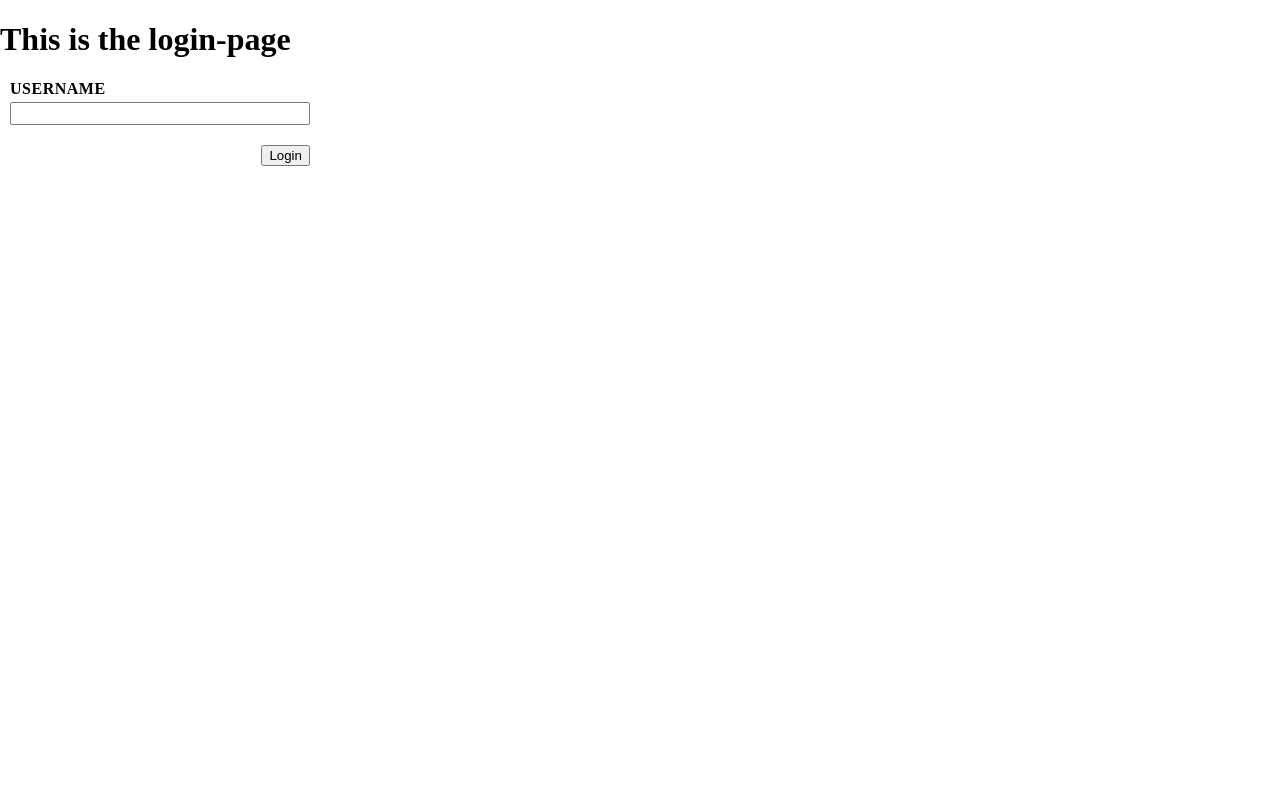
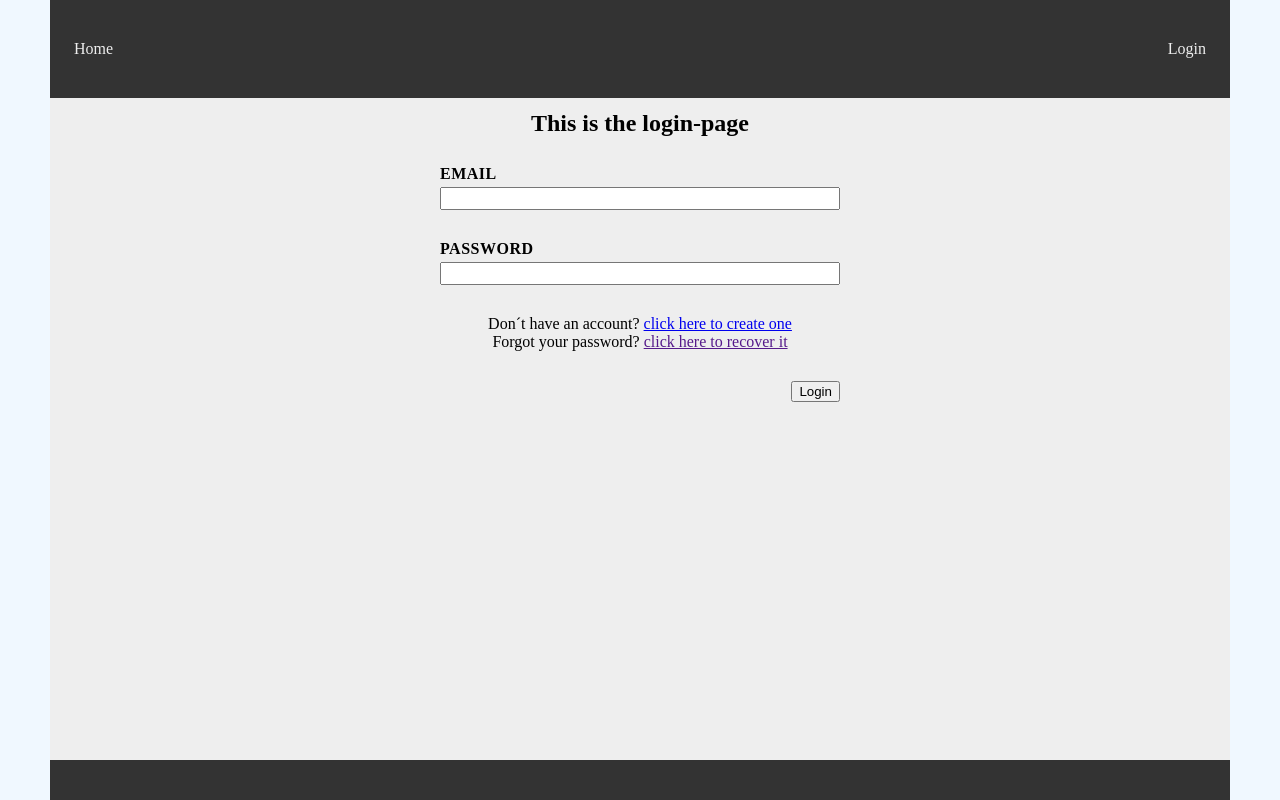
Before and after one commit to freddan88/simple-php-oop-mvc-app, a PHP site: page /login in a window 1280 px wide. Run offline with PHP 8.4, Linux system fonts and the light colour scheme.

Commit message:
Implemented forms and formData + fetch in javascript

```diff
--- a/code/assets/main.css
+++ b/code/assets/main.css
@@ -3,5 +3,70 @@
 }
 
 body {
+  height: 100vh;
+  margin: 0 auto;
+  padding: 0 10px;
+  max-width: 1200px;
+  background-color: aliceblue;
+  display: flex;
+  flex-direction: column;
+}
+
+h1,
+h2,
+h3,
+h4,
+h5,
+h6 {
   margin: 0;
+  padding: 0.5em 0;
 }
+
+.main-header {
+  background-color: #333;
+}
+
+.main-header__navigation {
+  padding: 40px 20px;
+  display: flex;
+  align-items: center;
+  justify-content: space-between;
+}
+
+.main-header__navigation {
+  display: flex;
+  align-items: center;
+  justify-content: space-between;
+}
+
+.main-header__navigation ul {
+  margin: 0;
+  padding: 0;
+  list-style: none;
+}
+
+.main-header__navigation a {
+  text-decoration: none;
+  padding: 0.25em;
+  color: #eee;
+}
+
+.main-header__navigation a:hover {
+  text-decoration: none;
+  color: hsl(232, 71%, 60%);
+}
+
+.main-content {
+  background-color: #eee;
+  padding: 0 5px;
+  flex: 1;
+}
+
+.main-footer {
+  background-color: #333;
+  padding: 20px;
+}
+
+.section h1 {
+  text-align: center;
+}
--- a/code/assets/main.js
+++ b/code/assets/main.js
@@ -0,0 +1,23 @@
+const handleApiResponse = (data) => {
+  console.log(data);
+};
+
+const submitFormData = (event, apiEndpoint) => {
+  event.preventDefault();
+
+  const form = event.target;
+  const formData = new FormData(form);
+  // console.table([...formData]);
+
+  fetch(apiEndpoint, {
+    method: "POST",
+    body: formData,
+  })
+    .then((response) => response.json())
+    .then((data) => handleApiResponse(data))
+    .catch((error) => {
+      console.error(error);
+      handleApiResponse(error);
+      console.error(error.message);
+    });
+};
--- /dev/null
+++ b/code/assets/styles/form.css
@@ -0,0 +1,32 @@
+.form {
+  display: flex;
+  margin: 0 auto;
+  max-width: 400px;
+  flex-direction: column;
+}
+
+.form > * {
+  margin-bottom: 30px;
+}
+
+.form__group > label {
+  text-transform: uppercase;
+  letter-spacing: 0.5px;
+  font-weight: 600;
+}
+
+.form__group > input {
+  margin-top: 4px;
+  padding: 2px;
+  width: 100%;
+}
+
+.form__group > p {
+  text-align: center;
+  margin: 0;
+}
+
+.form__submit-button {
+  align-self: flex-end;
+  cursor: pointer;
+}
--- a/code/assets/styles/login.css
+++ /dev/null
@@ -1,28 +0,0 @@
-.form {
-  max-width: 300px;
-  margin: 0 10px;
-}
-
-.form__group {
-  display: flex;
-  flex-direction: column;
-  margin-bottom: 20px;
-}
-
-.form__group > label {
-  align-self: flex-start;
-  text-transform: uppercase;
-  letter-spacing: 0.5px;
-  font-weight: 600;
-}
-
-.form__group > input {
-  margin-top: 4px;
-  padding: 2px;
-}
-
-.form > button {
-  cursor: pointer;
-  display: block;
-  float: right;
-}
--- a/code/controllers/PageController.php
+++ b/code/controllers/PageController.php
@@ -29,7 +29,7 @@ class PageController {
             'metaDescription' => 'This is the login-page',
             'metaKeywords' => 'Login, Page',
             'metaAuthor' => 'Fredrik Leemann',
-            'pageStyleSheetFileNames' => ['login'],
+            'pageStyleSheetFileNames' => ['form'],
             'pageHeading' => 'This is the login-page',
             'pageMessage' => empty($_GET['message']) ? '' : urldecode($_GET['message']),
         ];
@@ -44,7 +44,8 @@ class PageController {
             'metaDescription' => 'This is the signup-page',
             'metaKeywords' => 'Signup, Page',
             'metaAuthor' => 'Fredrik Leemann',
-            'pageStyleSheetFileNames' => ['signup'],
+            'pageJavascriptFileNames' => ['signup'],
+            'pageStyleSheetFileNames' => ['form'],
             'pageHeading' => 'This is the signup-page',
         ];
         //session_destroy();
--- a/code/index.php
+++ b/code/index.php
@@ -20,6 +20,7 @@ Router::postRoute('/logout', UserController::class, 'logout');
 // (api) get-routes
 Router::getRoute('/api', ApiController::class, 'index');
 Router::getRoute('/api/hej', ApiController::class, 'hello');
+Router::postRoute('/api/signup', ApiController::class, 'signup');
 
 /**
  * Supported http-methods and examples:
--- /dev/null
+++ b/code/views/_partials/header.part.php
@@ -0,0 +1,10 @@
+<header class="main-header">
+  <nav class="main-header__navigation">
+    <ul>
+      <li><a href="/">Home</a></li>
+    </ul>
+    <ul>
+      <li><a href="login">Login</a></li>
+    </ul>
+  </nav>
+</header>
--- a/code/views/login.view.php
+++ b/code/views/login.view.php
@@ -1,13 +1,37 @@
 <?php require_once(__DIR__ . "/_partials/head.part.php") ?>
 <body>
-  <h1><?= $viewData->pageHeading ?></h1>
-  <p><?= $viewData->pageMessage ?></p>
-  <form method="post" class="form login-form">
-    <div class="form__group">
-      <label for="username">Username</label>
-      <input id="username" name="username" type="text" />
-    </div>
-    <button type="submit">Login</button>
-  </form>
+  <?php require_once(__DIR__ . "/_partials/header.part.php") ?>
+  <main class="main-content">
+    <section class="section section--intro">
+      <h1><?= $viewData->pageHeading ?? '' ?></h1>
+      <p><?= $viewData->pageMessage ?></p>
+
+        <form method="post" class="form login-form" id="login-form">
+          <div class="form__group">
+            <label for="email">Email</label>
+            <input id="email" name="email" type="text" />
+          </div>
+
+          <div class="form__group">
+            <label for="password">Password</label>
+            <input id="password" name="password" type="password" />
+          </div>
+
+          <div class="form__group">
+            <p>Don´t have an account?
+              <a href="signup">click here to create one</a>
+            </p>
+            <p>Forgot your password?
+              <a href="">click here to recover it</a>
+            </p>
+          </div>
+
+          <button type="submit" class="form__submit-button">Login</button>
+        </form>
+
+    </section>
+  </main>
+  <footer class="main-footer">
+  </footer>
 </body>
 </html>
```
Also changed, not shown: code/assets/scripts/signup.js (added, +8 -0 lines), code/controllers/ApiController.php (+11 -0 lines), code/views/home.view.php (+8 -1 lines), code/views/signup.view.php (+29 -8 lines).
